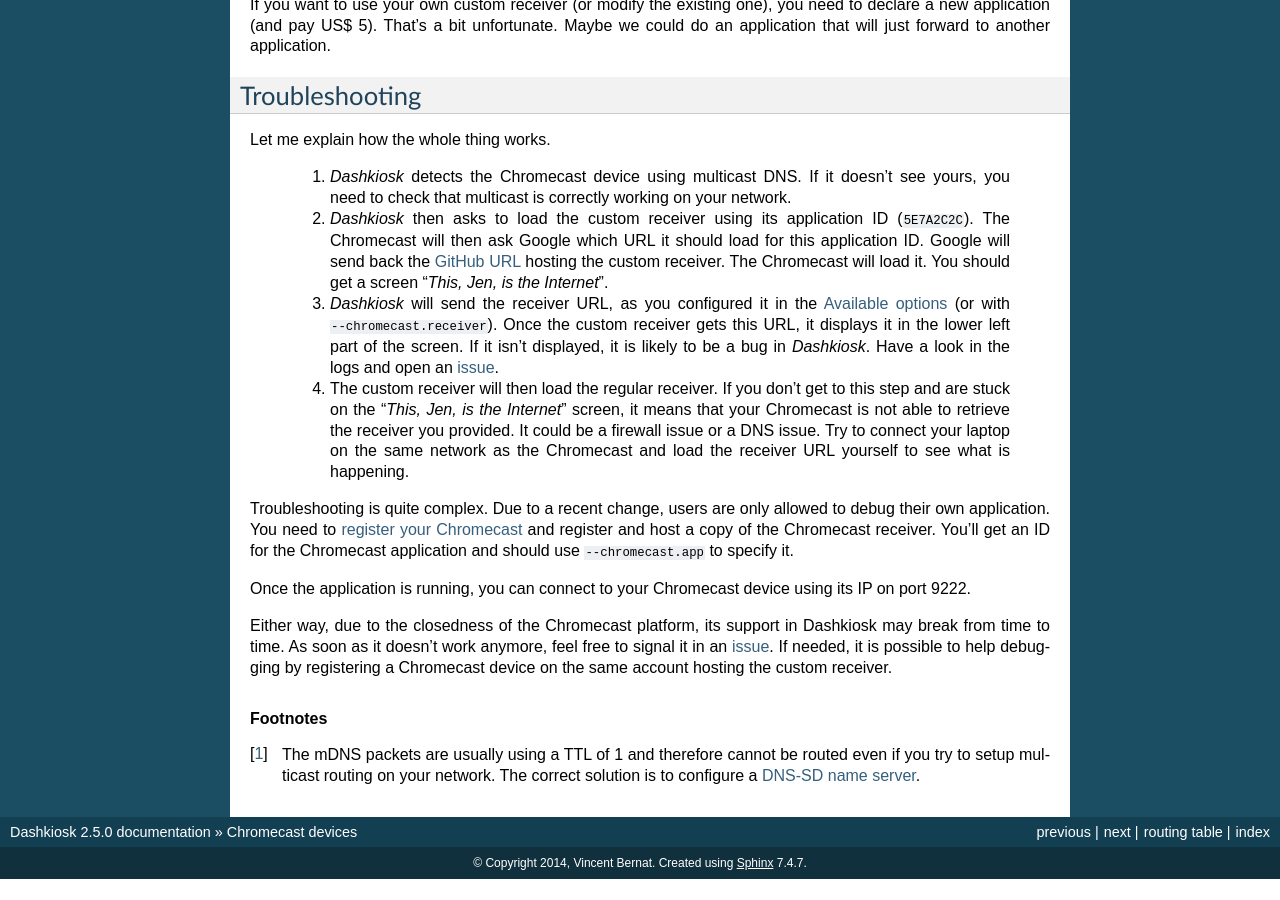
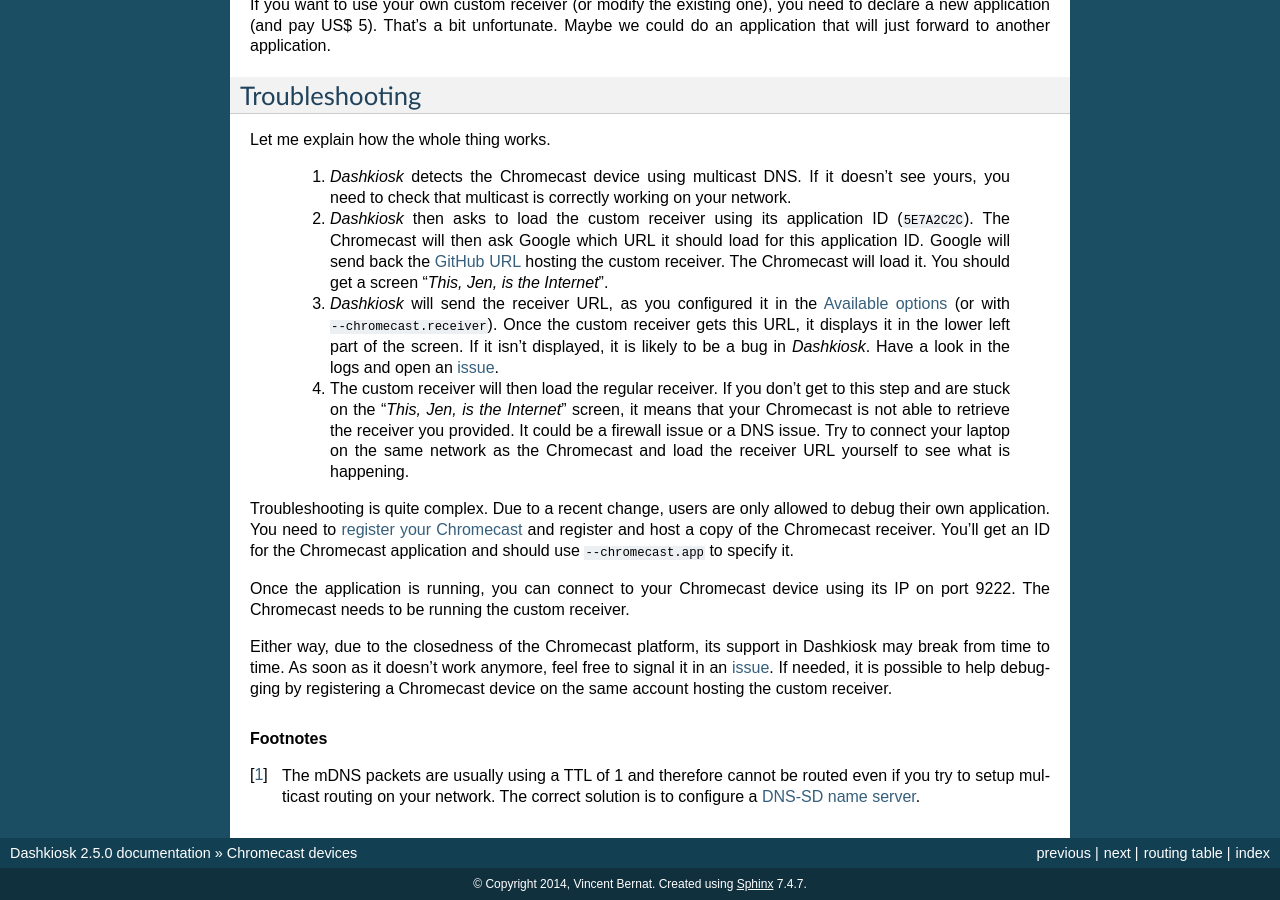
Before and after one commit to vincentbernat/dashkiosk, a Sphinx documentation site: the page built from docs/chromecast.rst, in a window 1280 px wide and 900 px high, scrolled down 1110 px. Built offline with Sphinx 7.4.7, drawn with Linux system fonts in a browser that asks for light colours; before the commit the page ends 1989 px from its top, so only the background shows below that.

Commit message:
docs: Chromecast's port 9222 is available only when running the right app

```diff
--- a/docs/chromecast.rst
+++ b/docs/chromecast.rst
@@ -110,7 +110,8 @@ receiver. You'll get an ID for the Chromecast application and should
 use ``--chromecast.app`` to specify it.
 
 Once the application is running, you can connect to your Chromecast
-device using its IP on port 9222.
+device using its IP on port 9222. The Chromecast needs to be running
+the custom receiver.
 
 Either way, due to the closedness of the Chromecast platform, its
 support in Dashkiosk may break from time to time. As soon as it
```
